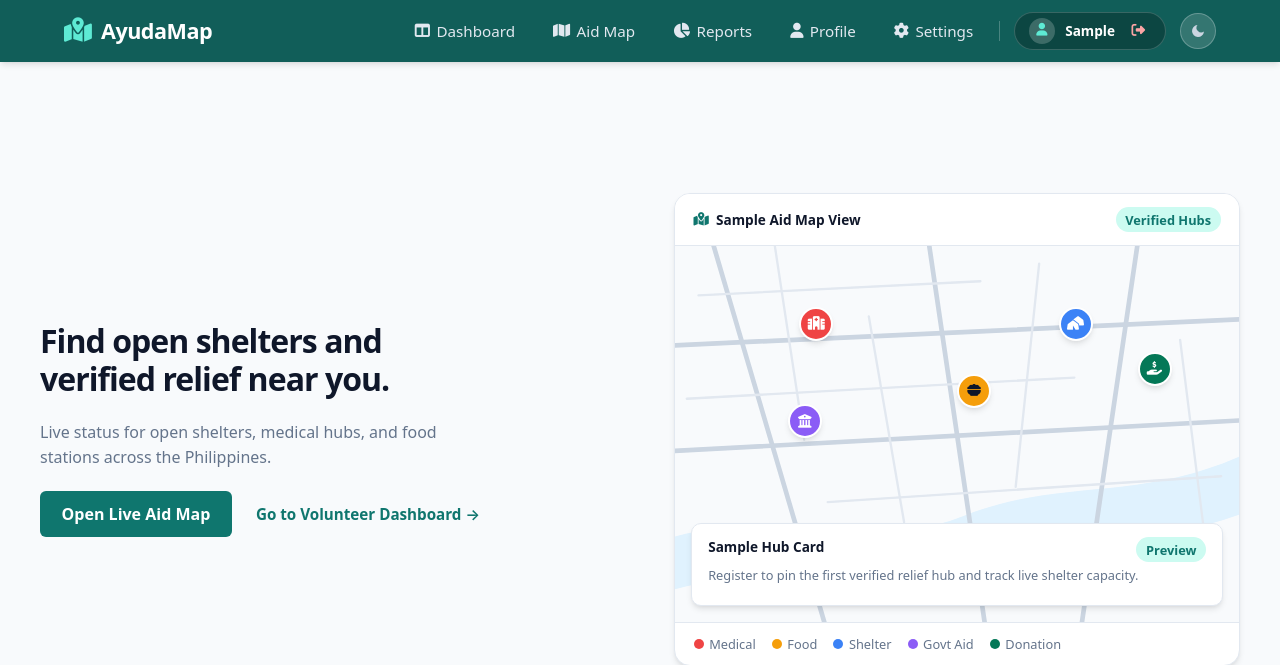
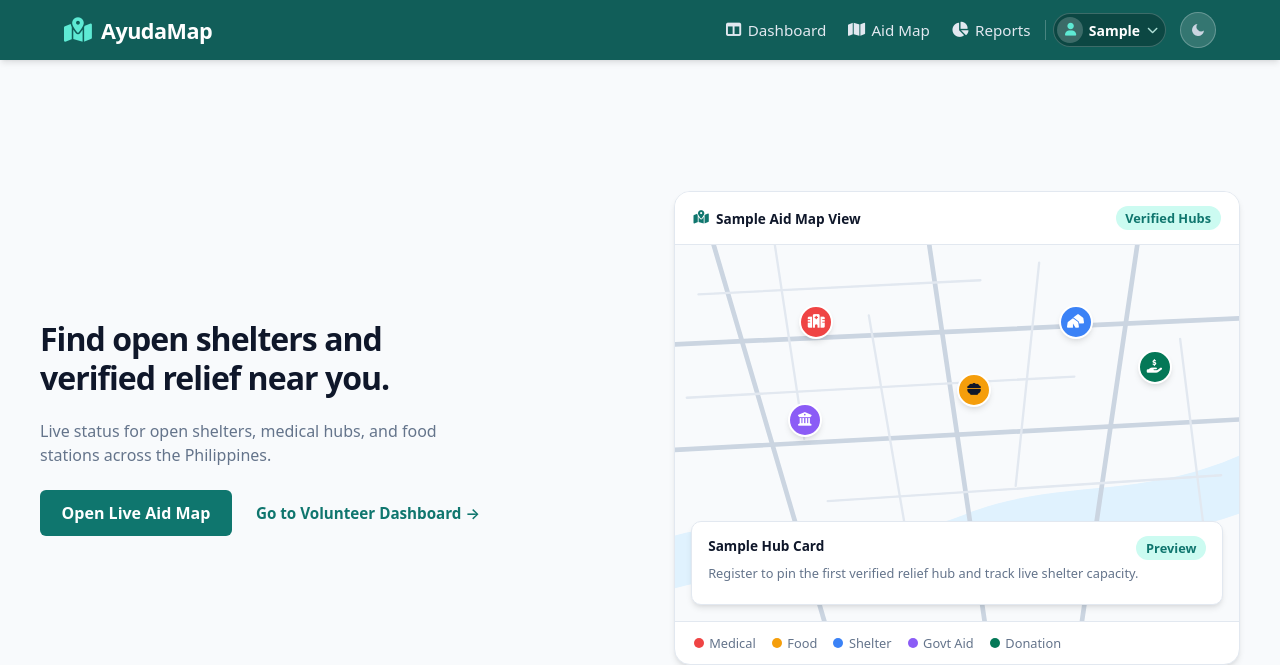
Before and after one commit to DanielMarkA/AyudaMap, a Django app: page / in a window 1280 px wide. Shown: the top 665 px of the page. Run offline with Django 5.2, Linux system fonts and the light colour scheme; the visitor is signed in with stand-in values (Sample User, id 1); data that the repository does not hold is empty.

Commit message:
feat(user_menu): implement user account dropdown with accessibility enhancements

```diff
--- a/static/css/base.css
+++ b/static/css/base.css
@@ -143,7 +143,7 @@ textarea {
 .nav-links {
     display: flex;
     align-items: center;
-    gap: 0.875rem;
+    gap: 0.45rem;
     margin-left: auto;
 }
 
@@ -192,7 +192,7 @@ textarea {
     display: inline-flex;
     align-items: center;
     gap: 0.4rem;
-    padding: 0.45rem 0.75rem;
+    padding: 0.27rem 0.45rem;
     border-radius: var(--radius-sm);
     transition: background-color 0.16s cubic-bezier(0.16, 1, 0.3, 1), color 0.16s cubic-bezier(0.16, 1, 0.3, 1);
 }
@@ -239,16 +239,57 @@ html.dark-mode .theme-toggle-btn .light-icon {
     display: inline-block;
 }
 
-/* User Pill & Avatar in Nav */
-.user-pill {
-    display: flex;
+/* User Account Menu Dropdown in Nav */
+.user-menu {
+    position: relative;
+}
+
+.user-menu-trigger {
+    list-style: none;
+    cursor: pointer;
+    user-select: none;
+    display: inline-flex;
     align-items: center;
-    gap: 0.65rem;
-    background-color: rgba(0, 0, 0, 0.25);
-    padding: 0.3rem 0.85rem;
+    gap: 0.33rem;
+    background-color: rgba(0, 0, 0, 0.24);
+    padding: 0.17rem 0.43rem 0.17rem 0.21rem;
     border-radius: 9999px;
-    border: 1px solid rgba(255, 255, 255, 0.18);
-    font-size: 0.85rem;
+    border: 1px solid rgba(255, 255, 255, 0.2);
+    font-size: 0.875rem;
+    color: #ffffff;
+    transition: background-color 0.16s cubic-bezier(0.16, 1, 0.3, 1), border-color 0.16s cubic-bezier(0.16, 1, 0.3, 1), box-shadow 0.16s cubic-bezier(0.16, 1, 0.3, 1);
+}
+
+.user-menu-trigger::-webkit-details-marker {
+    display: none;
+}
+
+.user-menu-trigger:hover,
+.user-menu[open] > .user-menu-trigger {
+    background-color: rgba(0, 0, 0, 0.36);
+    border-color: rgba(255, 255, 255, 0.4);
+}
+
+.user-menu-trigger.has-active {
+    border-color: #5eead4;
+    box-shadow: 0 0 0 2px rgba(94, 234, 212, 0.25);
+}
+
+.user-menu-trigger:focus-visible {
+    outline: 2px solid #5eead4;
+    outline-offset: 2px;
+}
+
+.user-menu-caret {
+    font-size: 0.7rem;
+    color: #ccfbf1;
+    opacity: 0.85;
+    transition: transform 0.18s cubic-bezier(0.16, 1, 0.3, 1);
+    margin-left: 0.1rem;
+}
+
+.user-menu[open] .user-menu-caret {
+    transform: rotate(180deg);
 }
 
 .nav-avatar {
@@ -276,21 +317,126 @@ html.dark-mode .theme-toggle-btn .light-icon {
     color: #ffffff;
 }
 
-.btn-logout {
-    color: #fca5a5;
-    text-decoration: none;
-    display: inline-flex;
-    align-items: center;
-    justify-content: center;
-    width: 26px;
-    height: 26px;
-    border-radius: 50%;
-    transition: background-color 0.16s cubic-bezier(0.16, 1, 0.3, 1), color 0.16s cubic-bezier(0.16, 1, 0.3, 1);
+.user-dropdown {
+    position: absolute;
+    top: calc(100% + 0.55rem);
+    right: 0;
+    width: 248px;
+    background-color: var(--bg-card);
+    color: var(--text-primary);
+    border: 1px solid var(--border-color);
+    border-radius: var(--radius-md);
+    box-shadow: var(--shadow-lg);
+    padding: 0.3rem;
+    z-index: 1200;
+    display: flex;
+    flex-direction: column;
+    gap: 0.11rem;
 }
 
-.btn-logout:hover {
-    background-color: var(--danger);
-    color: white;
+.user-dropdown-header {
+    padding: 0.27rem 0.39rem;
+    border-bottom: 1px solid var(--border-color);
+    margin-bottom: 0.12rem;
+}
+
+.user-dropdown-label {
+    display: block;
+    font-size: 0.7rem;
+    font-weight: 600;
+    text-transform: uppercase;
+    letter-spacing: 0.04em;
+    color: var(--text-muted);
+}
+
+.user-dropdown-name {
+    display: block;
+    font-size: 0.88rem;
+    font-weight: 600;
+    color: var(--text-primary);
+    white-space: nowrap;
+    overflow: hidden;
+    text-overflow: ellipsis;
+}
+
+.user-dropdown-email {
+    display: block;
+    margin-top: 0.1rem;
+    font-size: 0.76rem;
+    color: var(--text-muted);
+    white-space: nowrap;
+    overflow: hidden;
+    text-overflow: ellipsis;
+}
+
+.user-dropdown-item {
+    display: flex;
+    align-items: center;
+    gap: 0.65rem;
+    padding: 0.3rem 0.39rem;
+    border-radius: var(--radius-sm);
+    color: var(--text-primary);
+    text-decoration: none;
+    font-size: 0.88rem;
+    font-weight: 500;
+    transition: background-color 0.14s ease, color 0.14s ease;
+}
+
+.user-dropdown-item i {
+    width: 1rem;
+    text-align: center;
+    color: var(--text-muted);
+    font-size: 0.88rem;
+}
+
+.user-dropdown-item:hover,
+.user-dropdown-item.active {
+    background-color: color-mix(in srgb, var(--primary) 12%, transparent);
+    color: var(--primary-text);
+}
+
+.user-dropdown-item:hover i,
+.user-dropdown-item.active i {
+    color: var(--primary-text);
+}
+
+.user-dropdown-sep {
+    height: 1px;
+    background-color: var(--border-color);
+    margin: 0.15rem 0;
+}
+
+.user-dropdown-item.is-danger {
+    color: var(--danger);
+}
+
+.user-dropdown-item.is-danger i {
+    color: var(--danger);
+}
+
+.user-dropdown-item.is-danger:hover {
+    background-color: color-mix(in srgb, var(--danger) 12%, transparent);
+    color: var(--danger);
+}
+
+@media (max-width: 768px) {
+    .user-menu {
+        width: 100%;
+    }
+    .user-menu-trigger {
+        width: 100%;
+        justify-content: flex-start;
+        padding: 0.45rem 0.65rem;
+    }
+    .user-menu-caret {
+        margin-left: auto;
+    }
+    .user-dropdown {
+        position: static;
+        width: 100%;
+        margin-top: 0.45rem;
+        box-shadow: none;
+    }
 }
 
 .btn-cta {
@@ -640,6 +786,10 @@ button:focus-visible {
 .input-with-eye input {
     padding-right: 2.5rem !important;
 }
+.input-with-eye input::-ms-reveal,
+.input-with-eye input::-ms-clear {
+    display: none;
+}
 
 .eye-toggle-btn {
     position: absolute;
@@ -752,6 +902,17 @@ html.dark-mode .leaflet-popup-content-wrapper {
 html.dark-mode .leaflet-popup-tip {
     background-color: #152238;
 }
+.leaflet-container .leaflet-control-attribution {
+    background-color: rgba(255, 255, 255, 0.94);
+    color: var(--text-primary);
+}
+.leaflet-container .leaflet-control-attribution a {
+    color: var(--primary-text);
+}
+html.dark-mode .leaflet-container .leaflet-control-attribution {
+    background-color: rgba(11, 19, 41, 0.94);
+    color: var(--text-primary);
+}
 
 /* Footer */
 .app-footer {
--- a/templates/base.html
+++ b/templates/base.html
@@ -55,14 +55,9 @@
                     <a href="{% url 'home:reports' %}" class="nav-item {% if request.resolver_match.url_name == 'reports' %}active{% endif %}" {% if request.resolver_match.url_name == 'reports' %}aria-current="page"{% endif %}>
                         <i class="fa-solid fa-chart-pie" aria-hidden="true"></i> Reports
                     </a>
-                    <a href="{% url 'profile:profile' %}" class="nav-item {% if request.resolver_match.app_name == 'profile' %}active{% endif %}" {% if request.resolver_match.app_name == 'profile' %}aria-current="page"{% endif %}>
-                        <i class="fa-solid fa-user" aria-hidden="true"></i> Profile
-                    </a>
-                    <a href="{% url 'user_settings:settings' %}" class="nav-item {% if request.resolver_match.app_name == 'user_settings' %}active{% endif %}" {% if request.resolver_match.app_name == 'user_settings' %}aria-current="page"{% endif %}>
-                        <i class="fa-solid fa-gear" aria-hidden="true"></i> Settings
-                    </a>
                     <span class="nav-divider" aria-hidden="true"></span>
-                    <div class="user-pill">
+                    <details class="user-menu" id="userAccountMenu">
+                        <summary class="user-menu-trigger {% if request.resolver_match.app_name == 'profile' or request.resolver_match.app_name == 'user_settings' %}has-active{% endif %}" aria-label="Account menu">
                             {% if user.profile.profile_image %}
                                 <img src="{{ user.profile.profile_image.url }}" alt="" width="26" height="26" decoding="async" class="nav-avatar">
                             {% else %}
@@ -71,10 +66,26 @@
                                 </div>
                             {% endif %}
                             <span class="user-greeting">{{ user.first_name|default:user.username }}</span>
-                        <a href="{% url 'login:logout' %}" class="btn-logout" title="Sign out" aria-label="Sign out">
-                            <i class="fa-solid fa-right-from-bracket" aria-hidden="true"></i>
+                            <i class="fa-solid fa-chevron-down user-menu-caret" aria-hidden="true"></i>
+                        </summary>
+                        <div class="user-dropdown" role="menu">
+                            <div class="user-dropdown-header">
+                                <span class="user-dropdown-label">Signed in as</span>
+                                <span class="user-dropdown-name">{{ user.get_full_name|default:user.username }}</span>
+                                <span class="user-dropdown-email">{{ user.email|default:user.username }}</span>
+                            </div>
+                            <a href="{% url 'profile:profile' %}" class="user-dropdown-item {% if request.resolver_match.app_name == 'profile' %}active{% endif %}" role="menuitem" {% if request.resolver_match.app_name == 'profile' %}aria-current="page"{% endif %}>
+                                <i class="fa-solid fa-user" aria-hidden="true"></i> Profile
+                            </a>
+                            <a href="{% url 'user_settings:settings' %}" class="user-dropdown-item {% if request.resolver_match.app_name == 'user_settings' %}active{% endif %}" role="menuitem" {% if request.resolver_match.app_name == 'user_settings' %}aria-current="page"{% endif %}>
+                                <i class="fa-solid fa-gear" aria-hidden="true"></i> Settings
+                            </a>
+                            <div class="user-dropdown-sep" role="separator"></div>
+                            <a href="{% url 'login:logout' %}" class="user-dropdown-item is-danger" role="menuitem">
+                                <i class="fa-solid fa-right-from-bracket" aria-hidden="true"></i> Sign out
                             </a>
                         </div>
+                    </details>
                 {% else %}
                     <a href="{% url 'home:map' %}" class="nav-item {% if request.resolver_match.url_name == 'map' %}active{% endif %}" {% if request.resolver_match.url_name == 'map' %}aria-current="page"{% endif %}>
                         <i class="fa-solid fa-map" aria-hidden="true"></i> Aid Map
@@ -205,6 +216,23 @@
                 }
             });
         }
+
+        // 3. Account Menu Dropdown (Escape & outside-click dismiss)
+        const userMenu = document.getElementById("userAccountMenu");
+        if (userMenu) {
+            document.addEventListener("click", function(e) {
+                if (userMenu.open && !userMenu.contains(e.target)) {
+                    userMenu.removeAttribute("open");
+                }
+            });
+            document.addEventListener("keydown", function(e) {
+                if (e.key === "Escape" && userMenu.open) {
+                    userMenu.removeAttribute("open");
+                    const summary = userMenu.querySelector("summary");
+                    if (summary) summary.focus();
+                }
+            });
+        }
     });
     </script>
     {% block extra_js %}{% endblock %}
```
Lines whose indentation alone changed are shown as unchanged.
